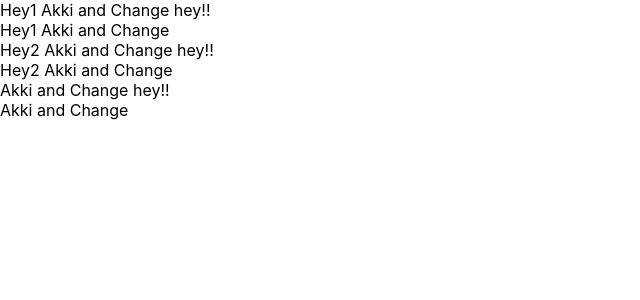
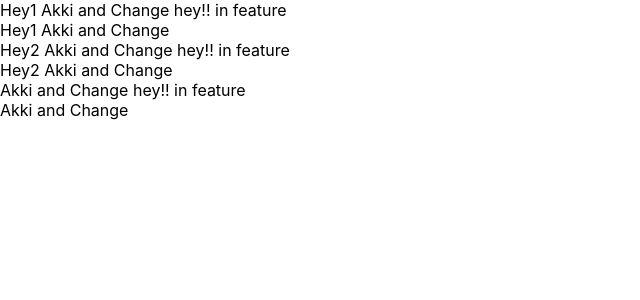
Before and after one commit to lucifer6599/GitWalkover, a React (Create React App) app: page / in a window 1280 px wide. Shown: the top 300 px of the page, without its empty margins (0-640 px from the left). Built offline with nearby package versions, Linux system fonts and the light colour scheme.

Commit message:
in feature branch going to remote

```diff
--- a/src/components/Comp1.js
+++ b/src/components/Comp1.js
@@ -5,6 +5,7 @@ function Comp1({tezab}) {
     <div className="App">
         {tezab} Akki and Change
         hey!!
+        in feature
       <p>  {tezab} Akki and Change </p>
     </div>
   );
```
